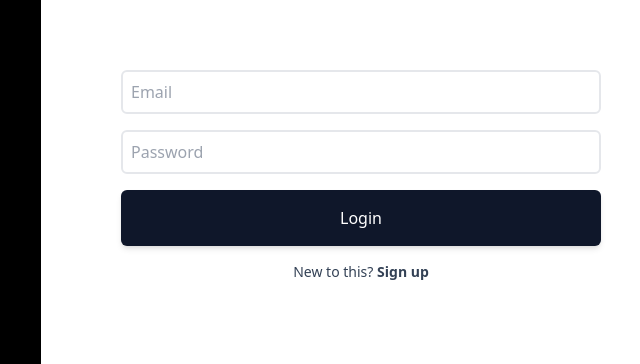
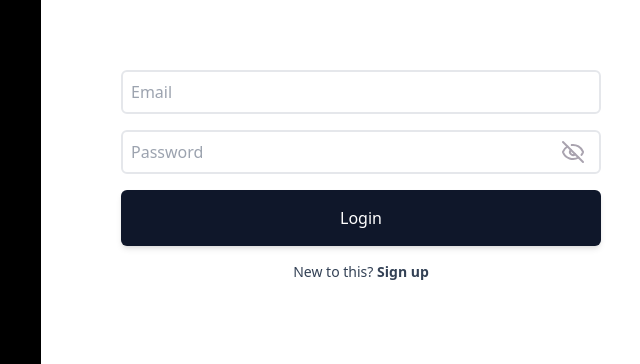
Before and after one commit to dedpoool/Javascript-Learning, a React (Vite) app in the folder React/Projects/Design/: page /login in a window 1280 px wide. Shown: the part 341-705 px from the top of the page, without its empty margins (599-1239 px from the left). Built offline with nearby package versions, Linux system fonts and the light colour scheme.

Commit message:
Adding the show password functionality and added lucid icon librery for that

```diff
--- a/React/Projects/Design/package.json
+++ b/React/Projects/Design/package.json
@@ -10,6 +10,8 @@
     "preview": "vite preview"
   },
   "dependencies": {
+    "lucide": "^0.510.0",
+    "lucide-react": "^0.510.0",
     "react": "^19.1.0",
     "react-dom": "^19.1.0",
     "react-router": "^7.6.0",
--- a/React/Projects/Design/src/App.jsx
+++ b/React/Projects/Design/src/App.jsx
@@ -13,6 +13,9 @@ import {
 import ErrorPage from "./Pages/ErrorPage";
 
 export default function App() {
+
+localStorage.setItem('loginCheck', true);
+
   // For checking login state
   const [loginCheck, setLoginCheck] = useState(false);
 
--- a/React/Projects/Design/src/Components/DataTable.jsx
+++ b/React/Projects/Design/src/Components/DataTable.jsx
@@ -27,12 +27,11 @@ function DataTable({ userData }) {
               <td id={index}>{items.country}</td>
               <td id={index}>{items.password}</td>
               <td id={index}>{items.age}</td>
-            </tr>,
+            </tr>
           ])}
         </tbody>
       </table>
     </div>
-  );
-}
+  );}
 
 export default DataTable;
--- a/React/Projects/Design/src/Components/TextField.jsx
+++ b/React/Projects/Design/src/Components/TextField.jsx
@@ -1,22 +1,48 @@
 import React from "react";
+import {Eye, EyeOff} from 'lucide-react'
+import { useState } from "react";
 
 export default function TextField({
   onChange = "",
   name = "",
-  type = "Text",
+  type = "text",
+  showPasswordIcon = true,
+  passwordValidator = true,
   theme,
   errorCode = "normal",
   className = "",
   ...attributes
-}) {
+})
+{
+  // password show state
+  const [showPassword, setShowPassword] = useState(false);
+
+  const passwordShowHandeler = () => {
+setShowPassword(!showPassword);
+
+  }
+
   return (
-    <>
+    <div className="w-full flex relative items-center justify-end">
+
+
+      {/* to render the show password icon
+      if the type is password and it's enable too (that is by defult) */}
+      {showPasswordIcon && type == 'password' &&
+      <div className="absolute mr-4" onClick={passwordShowHandeler}>
+        {showPassword ?
+      <Eye color="#A9A3AF"  /> : //if the show password state is enable
+      <EyeOff color="#A9A3AF"  />//if the show password state is disabled
+        }
+      </div>
+      }
+
       <input
         name={name}
         onChange={(e) => {
           onChange(e);
         }}
-        type={type}
+        type={!showPassword && type == 'password'? 'password': 'text'}
         className={`p-2 border-2 rounded-md ${
           theme == "dark" ? "bg-slate-900 text-white" : "bg-white text-black"
         }
@@ -25,6 +51,7 @@ export default function TextField({
         ${className}`}
         {...attributes}
       />
-    </>
+
+    </div>
   );
 }
--- a/React/Projects/Design/src/Pages/Login.jsx
+++ b/React/Projects/Design/src/Pages/Login.jsx
@@ -4,6 +4,8 @@ import ProfileImage from "../Components/ProfileImage";
 import logo from "../Assets/designPortLogo.png";
 import { LoginContext, LoginProvider } from "../Data/Contexts";
 import { useContext } from "react";
+import {Eye} from 'lucide-react';
+
 
 export default function Login() {
   const {
@@ -51,7 +53,7 @@ export default function Login() {
         />
 
         {/* Text field container */}
-        <div className="flex gap-4 w-3/4 flex-col pb-8 items-center">
+        <form onSubmit={(e) => {e.preventDefault()}}  className="flex gap-4 w-3/4 flex-col pb-8 items-center">
           {/* email */}
           <TextField
             onChange={updateLoginData}
@@ -60,6 +62,8 @@ export default function Login() {
             name="email"
           />
 
+
+
           {/* Password */}
           <TextField
             type="password"
@@ -67,10 +71,13 @@ export default function Login() {
             placeholder="Password"
             onChange={updateLoginData}
             name="password"
-          />
+          >
+
+
+            </TextField>
 
           {/* Button */}
-          <Button onClick={loginButton} theme="dark" className="w-full">
+          <Button type='submit' onClick={loginButton} theme="dark" className="w-full">
             Login
           </Button>
 
@@ -78,7 +85,7 @@ export default function Login() {
           <h1 className="text-sm text-slate-700">
             New to this? <span className="font-bold">Sign up</span>
           </h1>
-        </div>
+        </form>
       </div>
     </div>
   );
```
Also changed, not shown: 1 other file (tests, documents, lock files or other folders).
